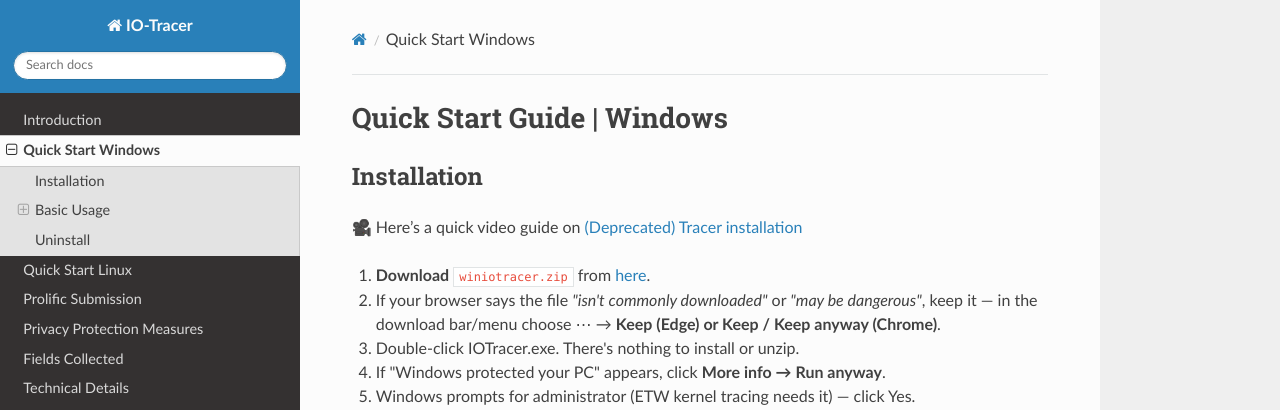
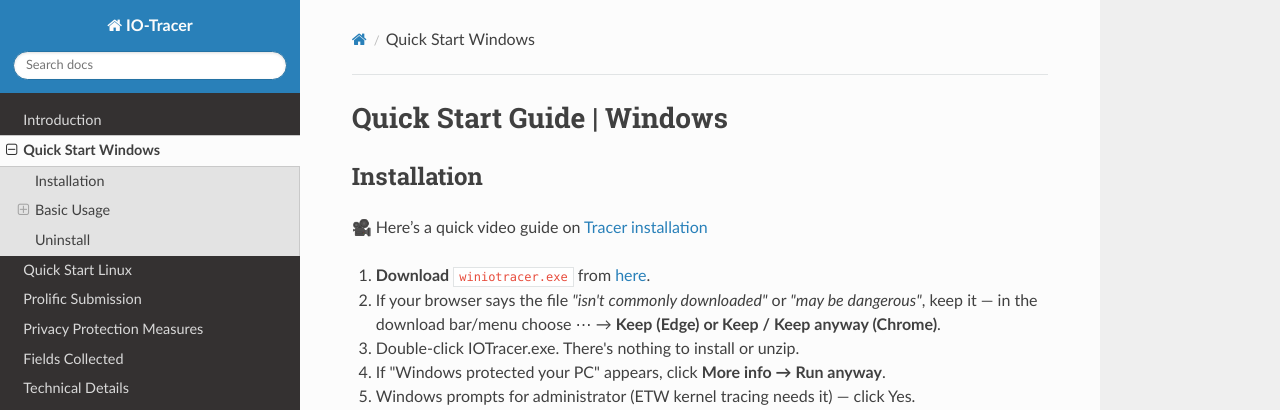
Before and after one commit to cacheMon/iotracerdocs, an MkDocs documentation site: the page built from docs/startwin.md, in a window 1280 px wide and 900 px high. Shown: the top 410 px of the window. Built offline with MkDocs 1.6.1, drawn with Linux system fonts in a browser that asks for light colours; nearby versions of some CDN libraries.

Commit message:
docs: update installation video link and correct file name in Windows guide

```diff
--- a/docs/startwin.md
+++ b/docs/startwin.md
@@ -2,9 +2,9 @@
 
 ## Installation
 
-🎥 Here’s a quick video guide on [(Deprecated) Tracer installation](https://youtu.be/J17jHderD38)
+🎥 Here’s a quick video guide on [Tracer installation](https://youtu.be/r4D9hzMY7IQ)
 
-1. **Download** `winiotracer.zip` from [here](https://github.com/cacheMon/io-tracer-win/releases/latest/download/IOTracer.exe).
+1. **Download** `winiotracer.exe` from [here](https://github.com/cacheMon/io-tracer-win/releases/latest/download/IOTracer.exe).
 
 2. If your browser says the file *"isn't commonly downloaded"* or *"may be dangerous"*, keep it — in the download bar/menu choose ⋯ → **Keep (Edge) or Keep / Keep anyway (Chrome)**.
 
```
